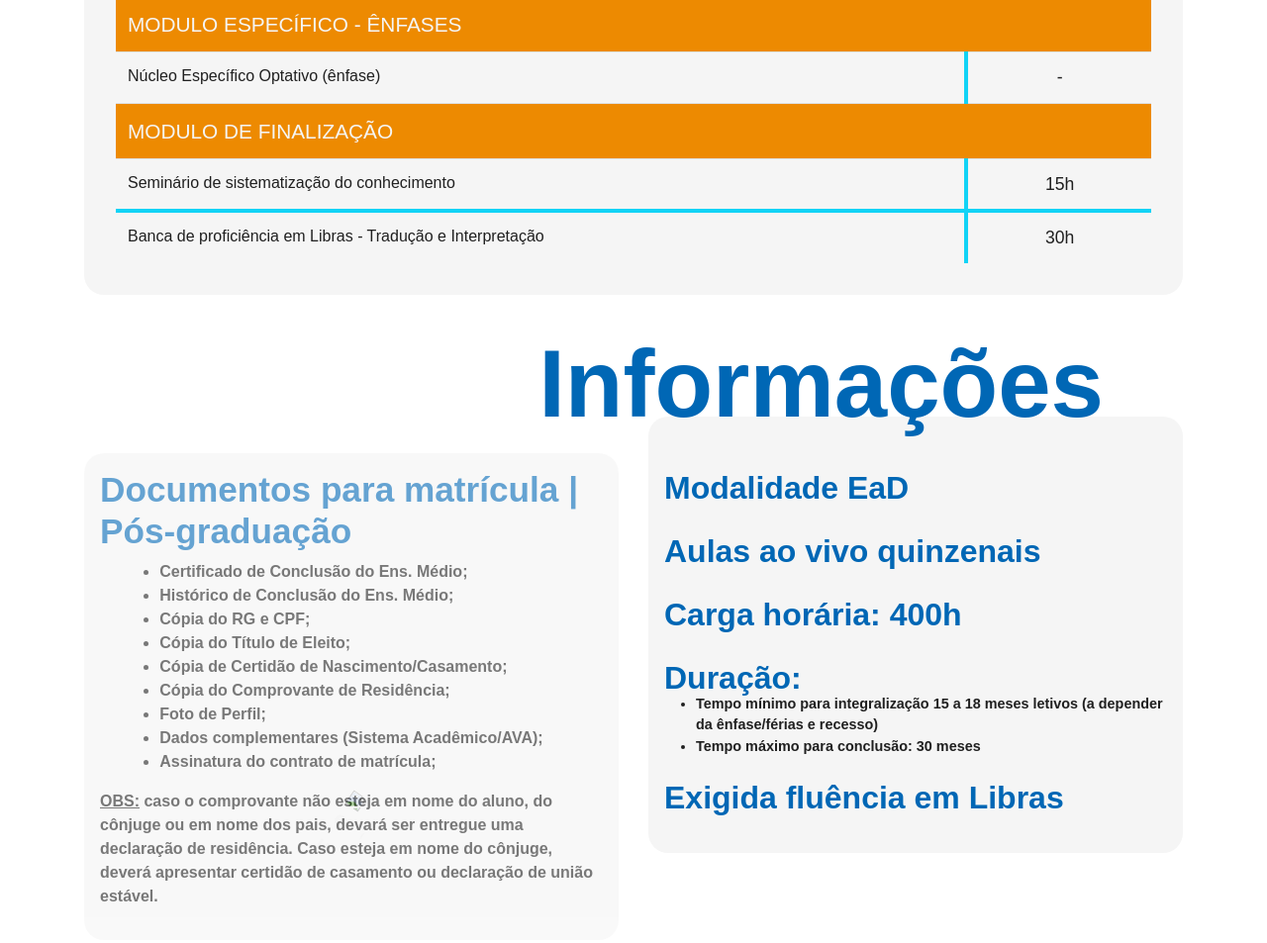
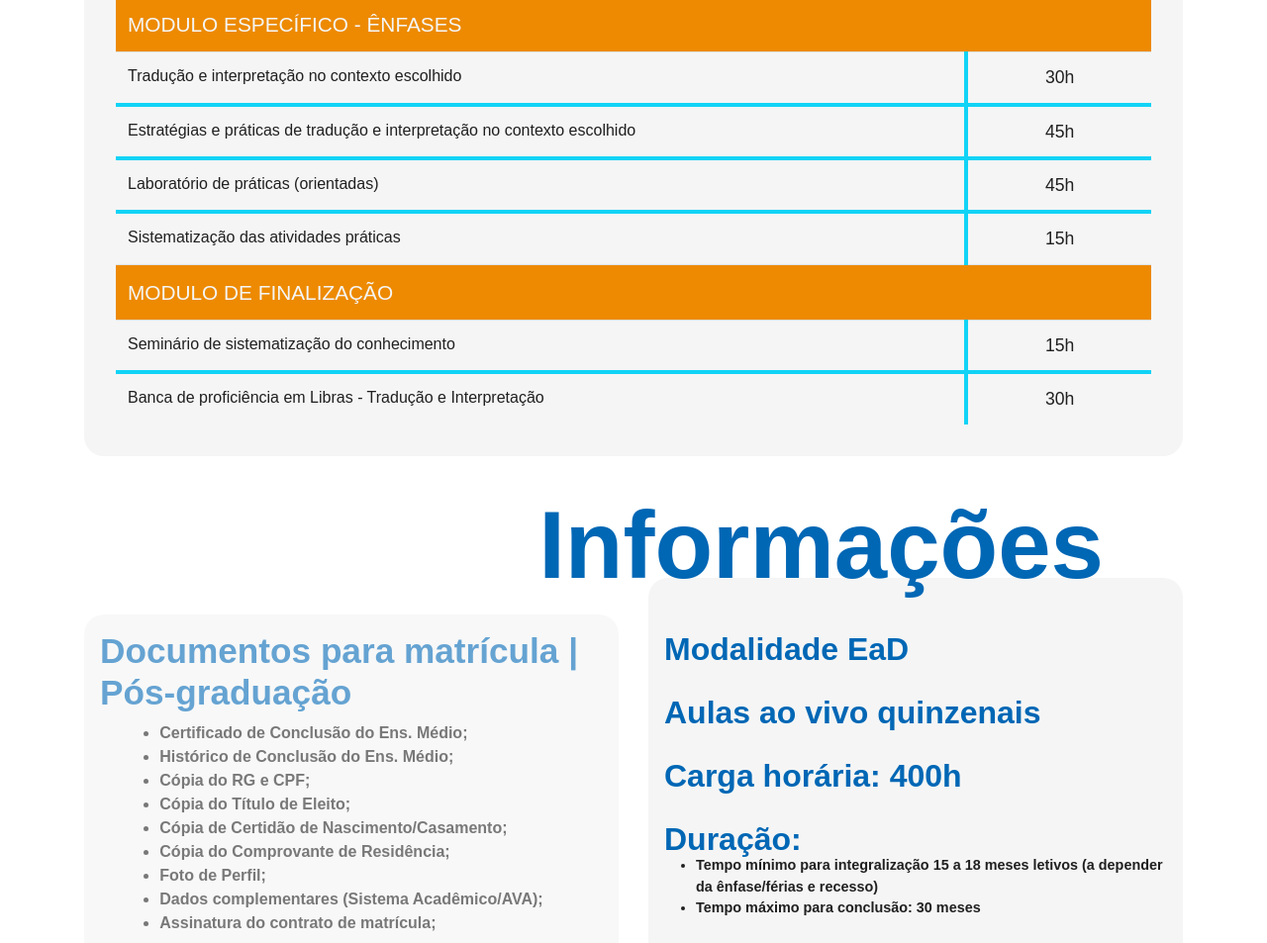
Before and after one commit to pietrokettner/libras-expert, a plain HTML site: page index.html in a window 1280 px wide. Shown: the part 3138-4091 px from the top of the page at 99% size. Drawn offline with nearby package versions, Linux system fonts and the light colour scheme.

Commit message:
ajustes tabela e finalizaçao das enfaseses js

```diff
--- a/index.html
+++ b/index.html
@@ -186,16 +186,13 @@
                 var targetId = this.getAttribute('data-target');
                 var targetBox = document.getElementById(targetId);
 
-                // Verifica se o box alvo está atualmente expandido
                 var isExpanded = targetBox.classList.contains('expanded');
 
-                // Fecha todos os dinamicBoxes
                 document.querySelectorAll('.dinamicBox').forEach(box => {
                     box.classList.remove('expanded');
                     box.style.maxHeight = null;
                 });
 
-                // Se o box alvo não estava expandido, expande-o; se já estava, deixa fechado
                 if (!isExpanded) {
                     targetBox.classList.add('expanded');
                     targetBox.style.maxHeight = targetBox.scrollHeight + "px";
@@ -214,7 +211,6 @@
                             <thead>
                                 <tr>
                                     <th class="thDisciplina">
-                                        <img class="imgCoracao" src="/image/coracao.png" alt="coracao unintese">
                                         DISCIPLINA
                                     </th>
                                     <th>Carga horária</th>
@@ -256,8 +252,20 @@
                                     <td colspan="2">MODULO ESPECÍFICO - ÊNFASES</td>
                                 </tr>
                                 <tr>
-                                    <td id="noBotBorder">Núcleo Específico Optativo (ênfase)</td>
-                                    <td id="noBotBorder" class="tdHorario">-</td>
+                                    <td>Tradução e interpretação no contexto escolhido</td>
+                                    <td class="tdHorario">30h</td>
+                                </tr>
+                                <tr>
+                                    <td>Estratégias e práticas de tradução e interpretação no contexto escolhido</td>
+                                    <td class="tdHorario">45h</td>
+                                </tr>
+                                <tr>
+                                    <td>Laboratório de práticas (orientadas)</td>
+                                    <td class="tdHorario">45h</td>
+                                </tr>
+                                <tr>
+                                    <td id="noBotBorder">Sistematização das atividades práticas</td>
+                                    <td id="noBotBorder" class="tdHorario">15h</td>
                                 </tr>
                                 <tr>
                                     <td colspan="2">MODULO DE FINALIZAÇÃO</td>
```
